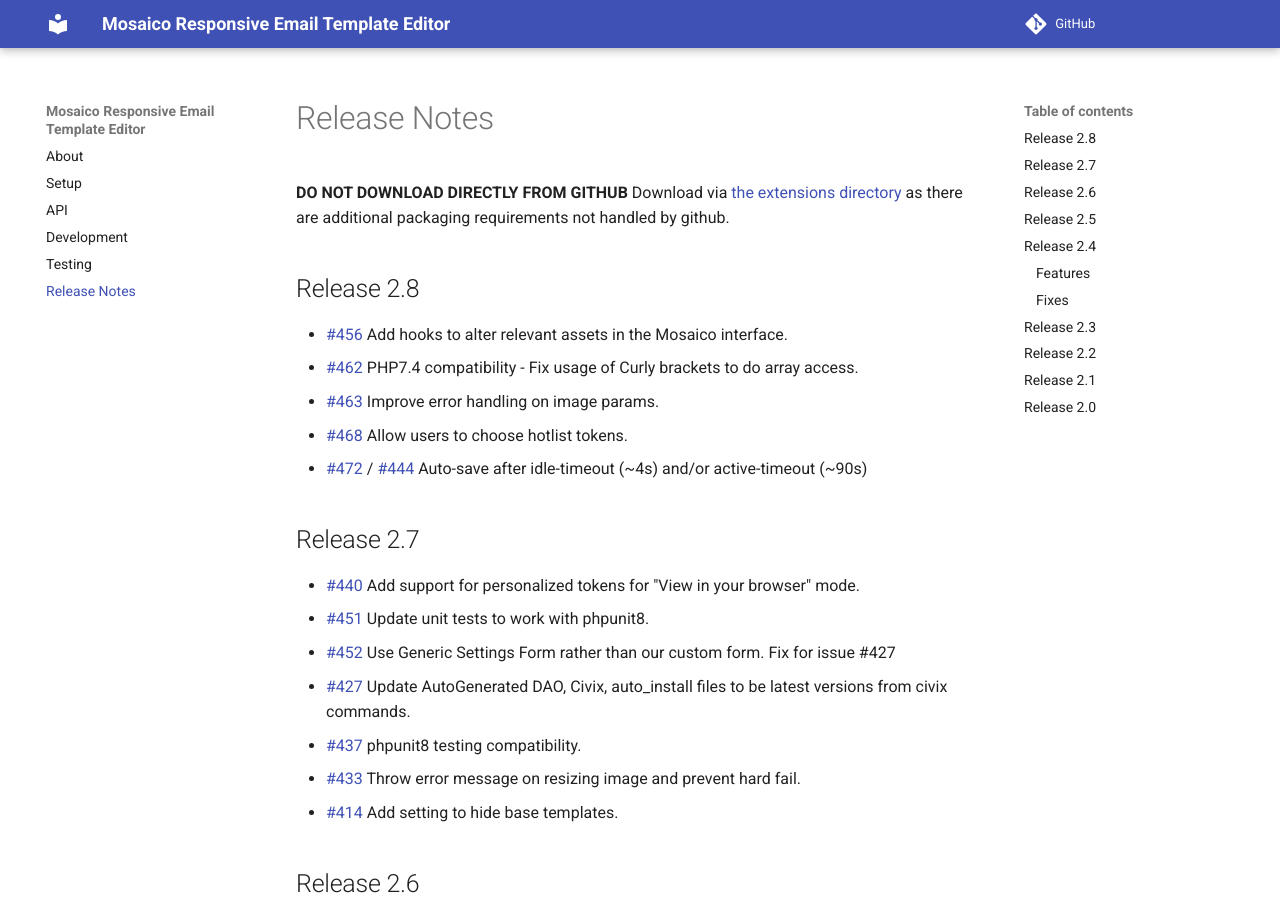
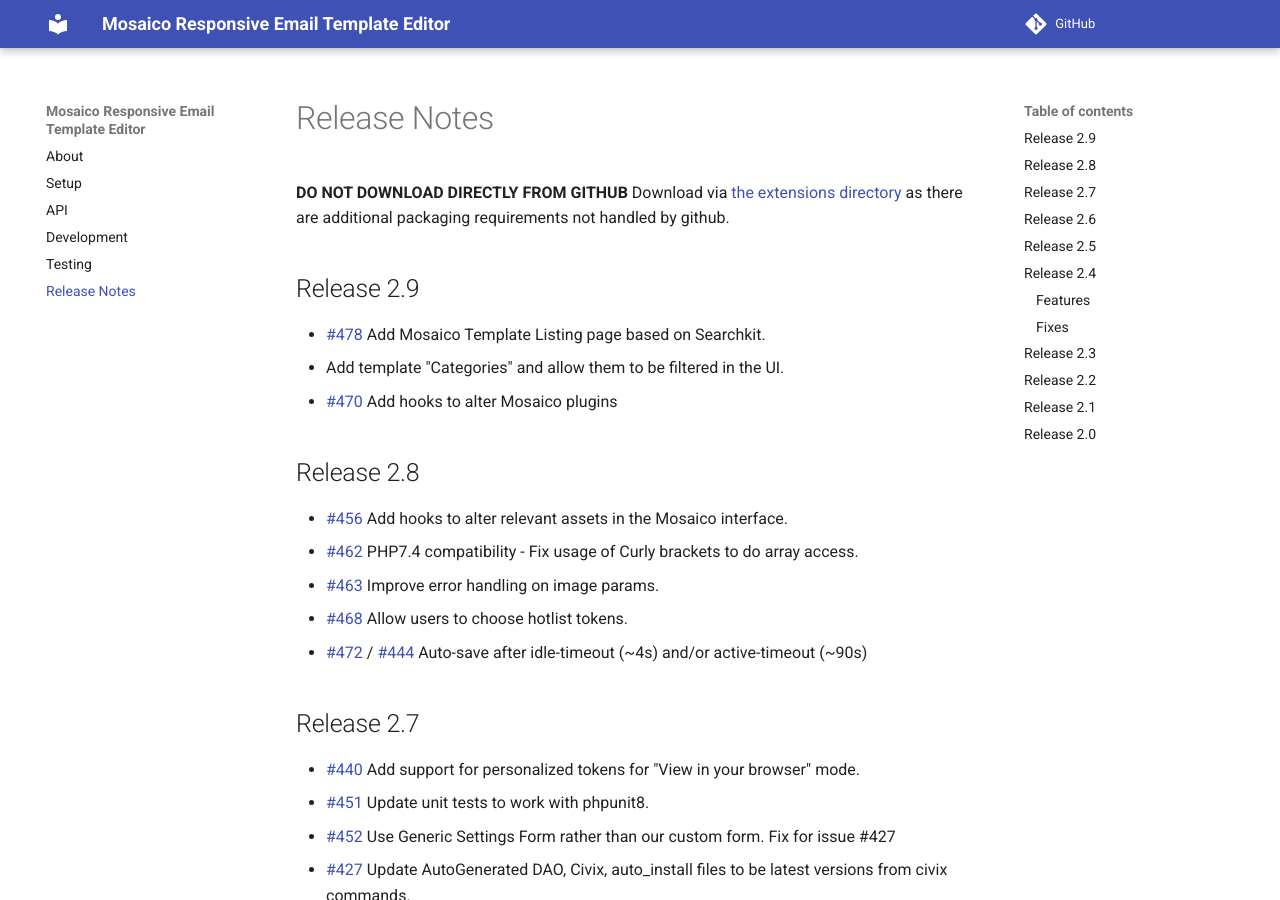
Before and after one commit to veda-consulting-company/uk.co.vedaconsulting.mosaico, an MkDocs documentation site: the page built from docs/releasenotes.md, in a window 1280 px wide and 900 px high. Built offline with MkDocs 1.6.1 and Material for MkDocs 9.7.7, drawn with Linux system fonts in a browser that asks for light colours.

Commit message:
Release 2.9

```diff
--- a/docs/releasenotes.md
+++ b/docs/releasenotes.md
@@ -1,5 +1,11 @@
 **DO NOT DOWNLOAD DIRECTLY FROM GITHUB**
 Download via [the extensions directory](https://civicrm.org/extensions/email-template-builder) as there are additional packaging requirements not handled by github.
+
+## Release 2.9
+
+* [#478](https://github.com/veda-consulting-company/uk.co.vedaconsulting.mosaico/issues/478) Add Mosaico Template Listing page based on Searchkit.
+* Add template "Categories" and allow them to be filtered in the UI.
+* [#470](https://github.com/veda-consulting-company/uk.co.vedaconsulting.mosaico/issues/470) Add hooks to alter Mosaico plugins
 
 ## Release 2.8
 
--- a/info.xml
+++ b/info.xml
@@ -15,8 +15,8 @@
     <url desc="Support">https://vedaconsulting.co.uk</url>
     <url desc="Licensing">http://www.gnu.org/licenses/agpl-3.0.html</url>
   </urls>
-  <releaseDate>2021-11-17</releaseDate>
-  <version>2.8</version>
+  <releaseDate>2022-02-23</releaseDate>
+  <version>2.9</version>
   <develStage>stable</develStage>
   <compatibility>
     <ver>5.46</ver>
```
Also changed, not shown: LICENSE.txt.
